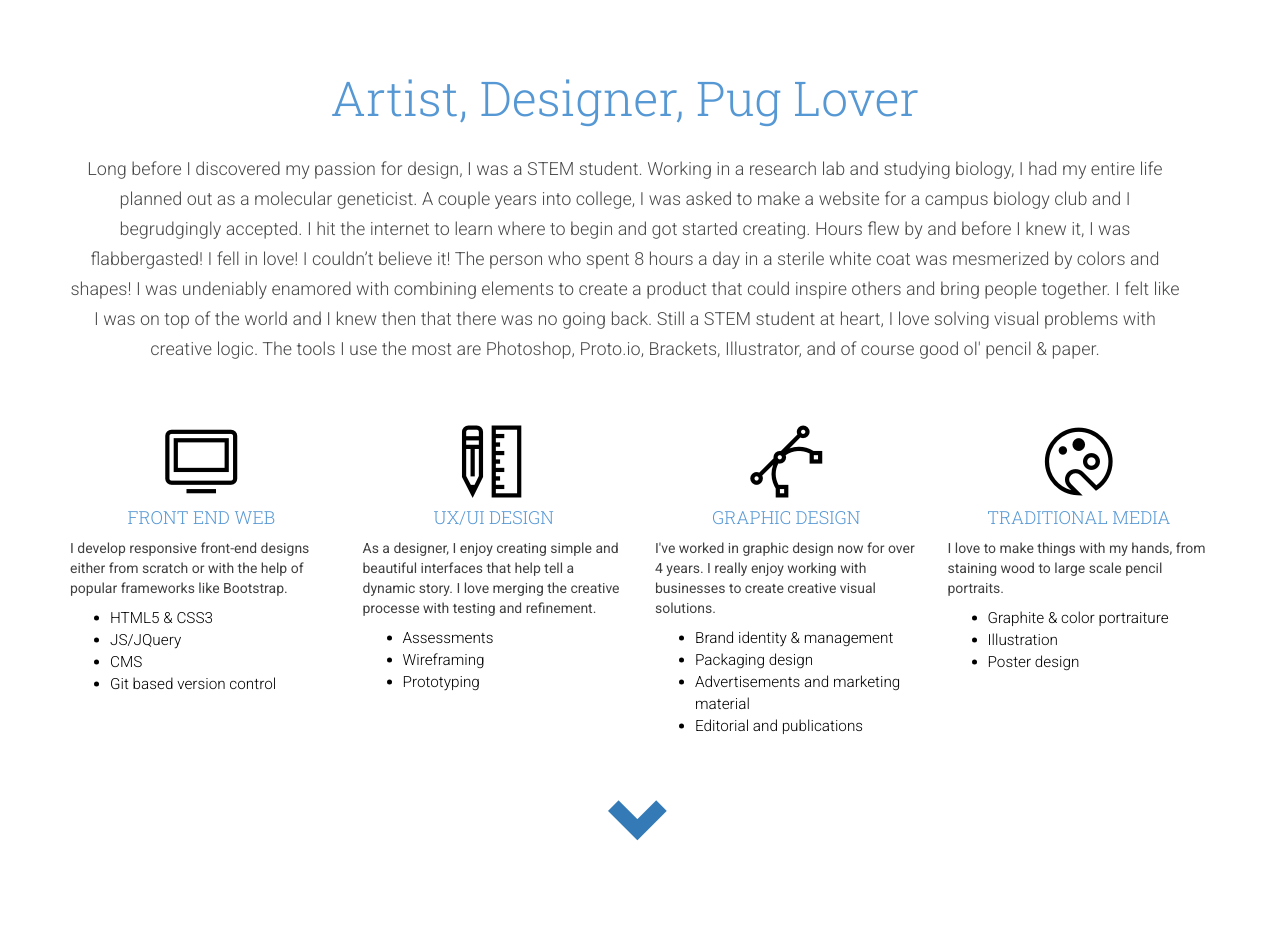
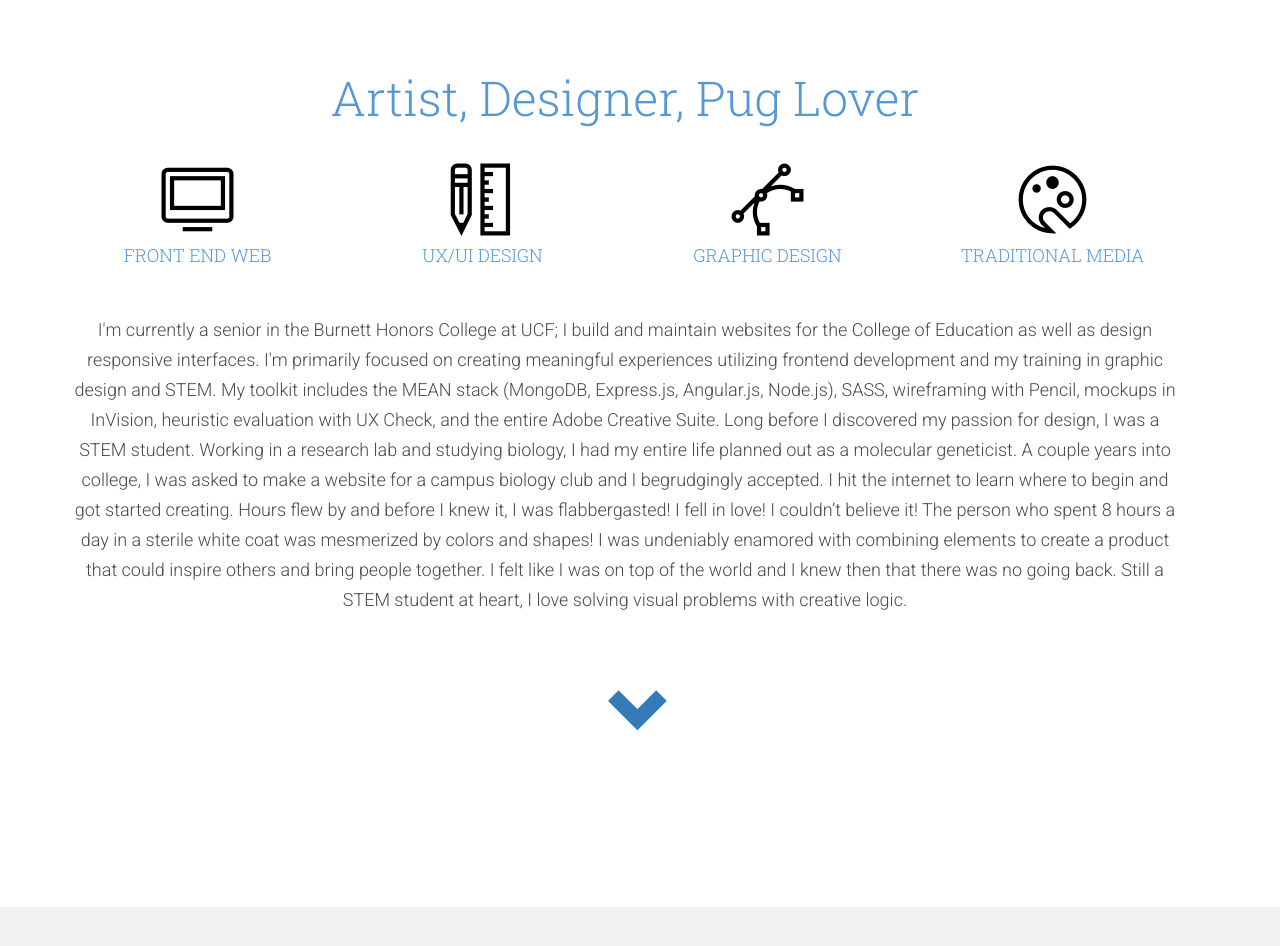
Before and after one commit to kris-mar/kris-mar.github.io, a plain HTML site: page index.html in a window 1280 px wide. Shown: the part 860-1806 px from the top of the page. Drawn offline with nearby package versions, Linux system fonts and the light colour scheme.

Commit message:
changing some composition

```diff
--- a/index.html
+++ b/index.html
@@ -85,7 +85,7 @@
        </div>
        <div class="row col-lg-12" >
         <h2 class="text-center">Learn the rules so you know how to break them properly</h2>
-        <p class="text-center intro-p">Hey! I'm Kristen. I design branding, advertising, front-end, and UX/UI; I'm also a traditional artist and I create illustrations and portraiture primarily with pencils. My goal is to create multifaceted experiences with carefully crafted designs. I've worked with small businesses and large corporations alike. Some of the brands I’ve designed for are Dunkin' Donuts, Party City, and AutoNation.</p>
+        <p class="text-center intro-p">Hey! I'm Kristen. I design branding, advertising, front-end, and UX/UI; I'm also a traditional artist and I create illustrations and portraiture primarily with pencils. My goal is to create multifaceted experiences with carefully crafted designs. I've worked with small businesses and large corporations alike. Some of the brands I’ve designed for are Dunkin' Donuts, UCF, and AutoNation.</p>
        </div>
        <div class="row col-lg-12 arrow-scroll">
          <a class="page-scroll" href="#about"><span class="glyphicon glyphicon-chevron-down"></a></span>
@@ -98,59 +98,28 @@
  <div class="container" >
   <div class="row col-lg-12" id="quote-parallax">
   <h2 class="about-heading text-center">Artist, Designer, Pug Lover</h2>
-  <p class="about-myself text-center">Long before I discovered my passion for design, I was a STEM student. Working in a research lab and studying biology, I had my entire life planned out as a molecular geneticist. A couple years into college, I was asked to make a website for a campus biology club and I begrudgingly accepted. I hit the internet to learn where to begin and got started creating. Hours flew by and before I knew it, I was flabbergasted! I fell in love! I couldn’t believe it! The person who spent 8 hours a day in a sterile white coat was mesmerized by colors and shapes! I was undeniably enamored with combining elements to create a product that could inspire others and bring people together. I felt like I was on top of the world and I knew then that there was no going back. Still a STEM student at heart, I love solving visual problems with creative logic. The tools I use the most are Photoshop, Proto.io, Brackets, Illustrator, and of course good ol' pencil &amp; paper.
-  </div>
-  <div class="row" data-parallax='{"y": 30, "from-scroll": 40, "distance": 0, "smoothness": 70}'>
-    <div class="col-md-3 hover-desktop">
+   <div class="row" data-parallax='{"y": 10, "from-scroll": 10, "distance": 0, "smoothness": 70}' style="padding-top: 3vh;">
+    <div class="col-md-3  col-xs-6 hover-desktop">
       <p><span class="icon-skills ti-desktop" id="desktop-icon"></span></p>
       <h4 class="text-center">FRONT END WEB</h4>
-      <p class="skills-details">I develop responsive front-end designs either from scratch or with the help of popular frameworks like Bootstrap.</p>
-      <p class="skills-details">
-        <ul>
-          <li class="small">HTML5 &amp; CSS3</li>
-          <li class="small">JS/JQuery</li>
-          <li class="small">CMS</li>
-          <li class="small">Git based version control</li>
-         </ul>
-      </p>
     </div>
-    <div class="col-md-3 hover-pencil" >
+    <div class="col-md-3  col-xs-6 hover-pencil" >
       <span class="icon-skills ti-ruler-pencil" id="icon-skills"></span>
       <h4 class="text-center">UX/UI DESIGN</h4>
-      <p class="skills-details">As a designer, I enjoy creating simple and beautiful interfaces that help tell a dynamic story. I love merging the creative processe with testing and refinement.<br>
-        <ul id="hovernator2">
-          <li class="small" id="hovernator">Assessments</li>
-          <li class="small" id="hovernator">Wireframing</li>
-          <li class="small" id="hovernator">Prototyping</li>
-         </ul>
-      </p>
     </div>
-    <div class="col-md-3 hover-vector">
+    <div class="col-md-3  col-xs-6 hover-vector">
       <p><span class="icon-skills ti-vector" id="icon-skills"></span></p>
       <h4 class="text-center">GRAPHIC DESIGN</h4>
-      <p class="skills-details">I've worked in graphic design now for over 4 years. I really enjoy working with businesses to create creative visual solutions.<br></p>
-      <p>
-        <ul>
-          <li class="small">Brand identity &amp; management</li>
-          <li class="small">Packaging design</li>
-          <li class="small">Advertisements and marketing material</li>
-          <li class="small">Editorial and publications</li>
-         </ul>
-      </p>
     </div>
-    <div class="col-md-3 hover-palette">
+    <div class="col-md-3  col-xs-6 hover-palette">
       <p><span class="icon-skills ti-palette" id="icon-skills"></span></p>
       <h4 class="text-center">TRADITIONAL MEDIA</h4>
-      <p class="skills-details">I love to make things with my hands, from staining wood to large scale pencil portraits.<br></p>
-      <p>
-        <ul>
-          <li class="small">Graphite &amp; color portraiture</li>
-          <li class="small">Illustration</li>
-          <li class="small">Poster design</li>
-         </ul>
-      </p>
     </div>
   </div>
+
+  <p class="about-myself text-center" style="padding-top: 5vh;">I'm currently a senior in the Burnett Honors College at UCF; I build and maintain websites for the College of Education as well as design responsive interfaces. I'm primarily focused on creating meaningful experiences utilizing frontend development and my training in graphic design and STEM. My toolkit includes the MEAN stack (MongoDB, Express.js, Angular.js, Node.js), SASS, wireframing with Pencil, mockups in InVision, heuristic evaluation with UX Check, and the entire Adobe Creative Suite. Long before I discovered my passion for design, I was a STEM student. Working in a research lab and studying biology, I had my entire life planned out as a molecular geneticist. A couple years into college, I was asked to make a website for a campus biology club and I begrudgingly accepted. I hit the internet to learn where to begin and got started creating. Hours flew by and before I knew it, I was flabbergasted! I fell in love! I couldn’t believe it! The person who spent 8 hours a day in a sterile white coat was mesmerized by colors and shapes! I was undeniably enamored with combining elements to create a product that could inspire others and bring people together. I felt like I was on top of the world and I knew then that there was no going back. Still a STEM student at heart, I love solving visual problems with creative logic.
+  </div>
+
 <div class="row arrow-scroll">
    <a class="page-scroll" href="#portfolio"><span class="glyphicon glyphicon-chevron-down"></a></span>
 </div>
```
